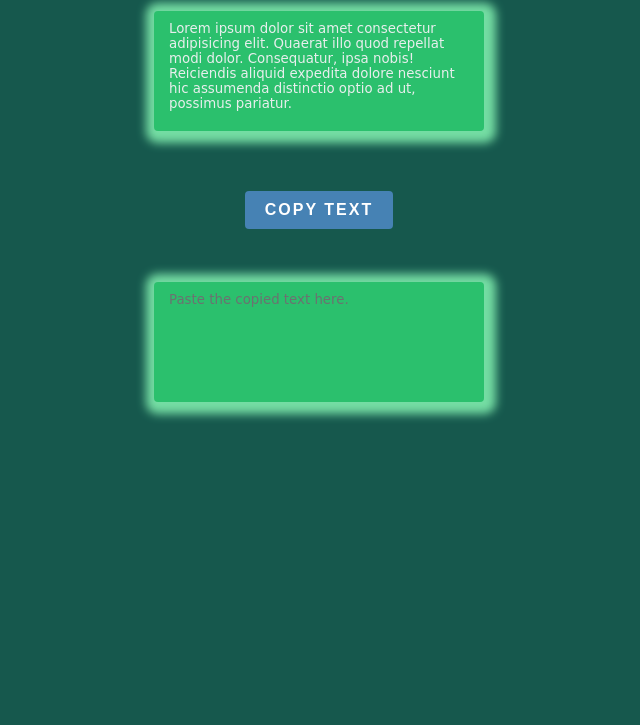
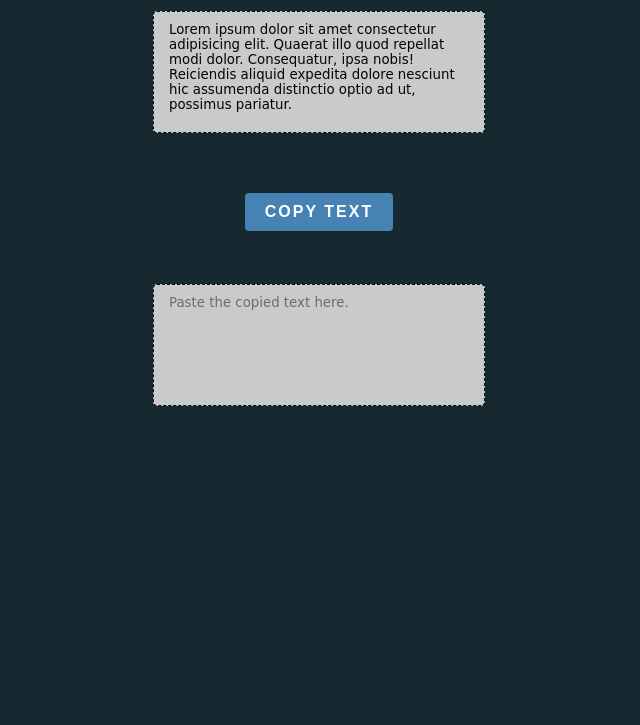
Before and after one commit to Nikala11/Clipboard, a plain HTML site: page index.html in a window 1280 px wide. Shown: the part 75-800 px from the top of the page, without its empty margins (321-961 px from the left). Drawn offline with Linux system fonts and the light colour scheme.

Commit message:
Update style.css

```diff
--- a/style.css
+++ b/style.css
@@ -1,7 +1,7 @@
 /* Whole body */
 body {
-    /* background: #E7E9BB; */
-    background: #16584d;
+    /* background: skyblue; */
+    background: rgb(22, 40, 48);
     text-align: center;
 }
 
@@ -21,12 +21,11 @@ textarea {
     /* resize: vertical; */
     resize: none;
     font-family: cursive, sans-serif;
-    border: none;
+    border: 1px black dashed;
     border-radius: 4px;
     opacity: 0.9;
-    color: white;
-    background: #2ecc71;
-    box-shadow: 2px 2px 10px 10px #7fecad;
+    color: black;
+    background: gainsboro;
 }
 #cleared {
     margin-top: 4em;
```
